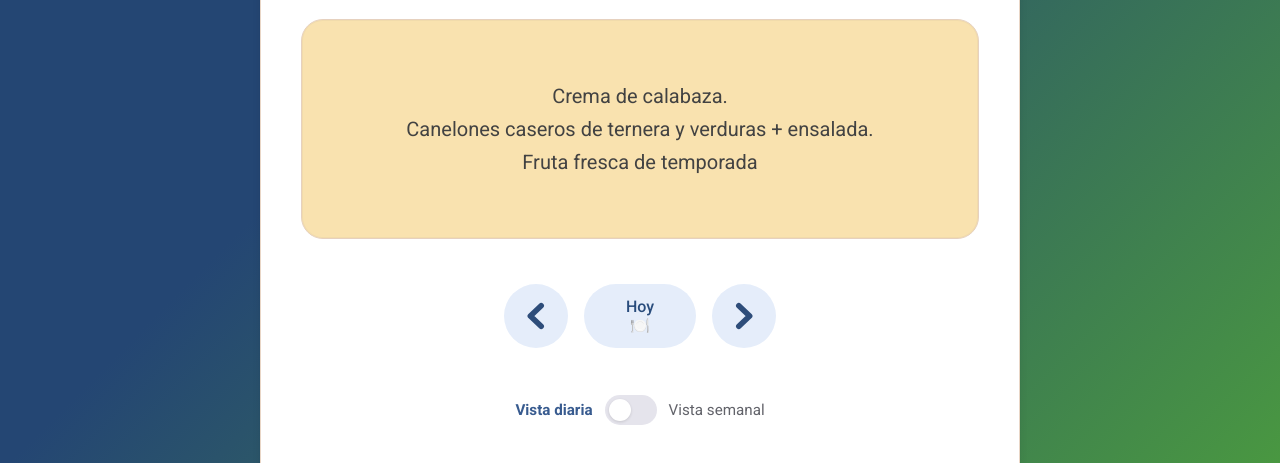
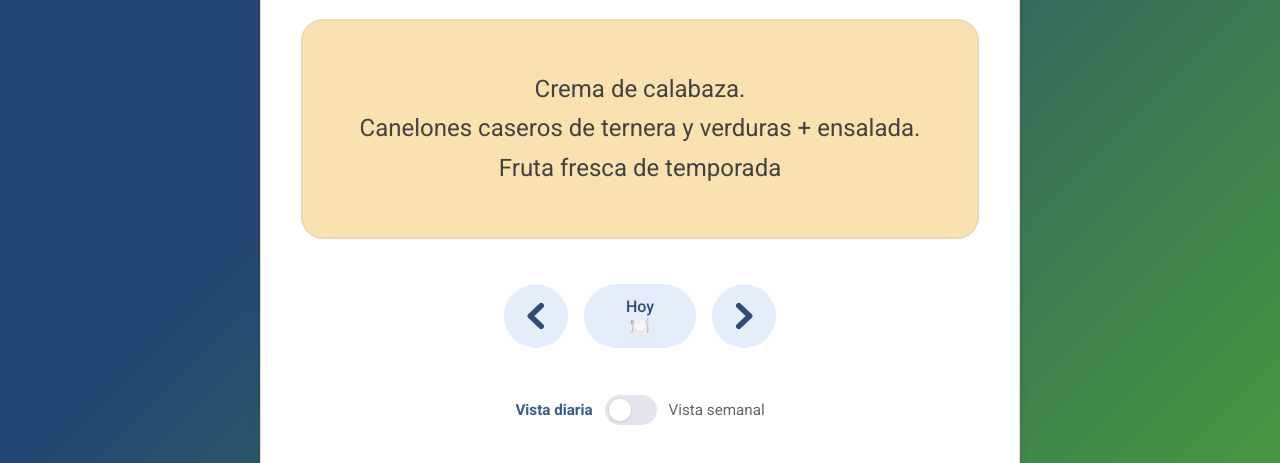
Before and after one commit to BeneharoFranco/ComedorTeresianas, a plain HTML site: page index.html in a window 1280 px wide. Shown: the part 174-637 px from the top of the page. Drawn offline with Linux system fonts and the light colour scheme.

Commit message:
Aumenta tamaño del mensaje del menú

```diff
--- a/style.css
+++ b/style.css
@@ -59,7 +59,7 @@ h1 {
   border: 1px solid color-mix(in srgb, var(--complementary) 38%, white);
   border-radius: 22px;
   text-align: center;
-  font-size: clamp(1.05rem, 2.5vw, 1.25rem);
+  font-size: clamp(1.2rem, 3vw, 1.5rem);
   line-height: 1.65;
   box-shadow: inset 0 0 0 1px rgba(27, 27, 32, .03);
   transition: background-color .25s ease, color .25s ease;
```
